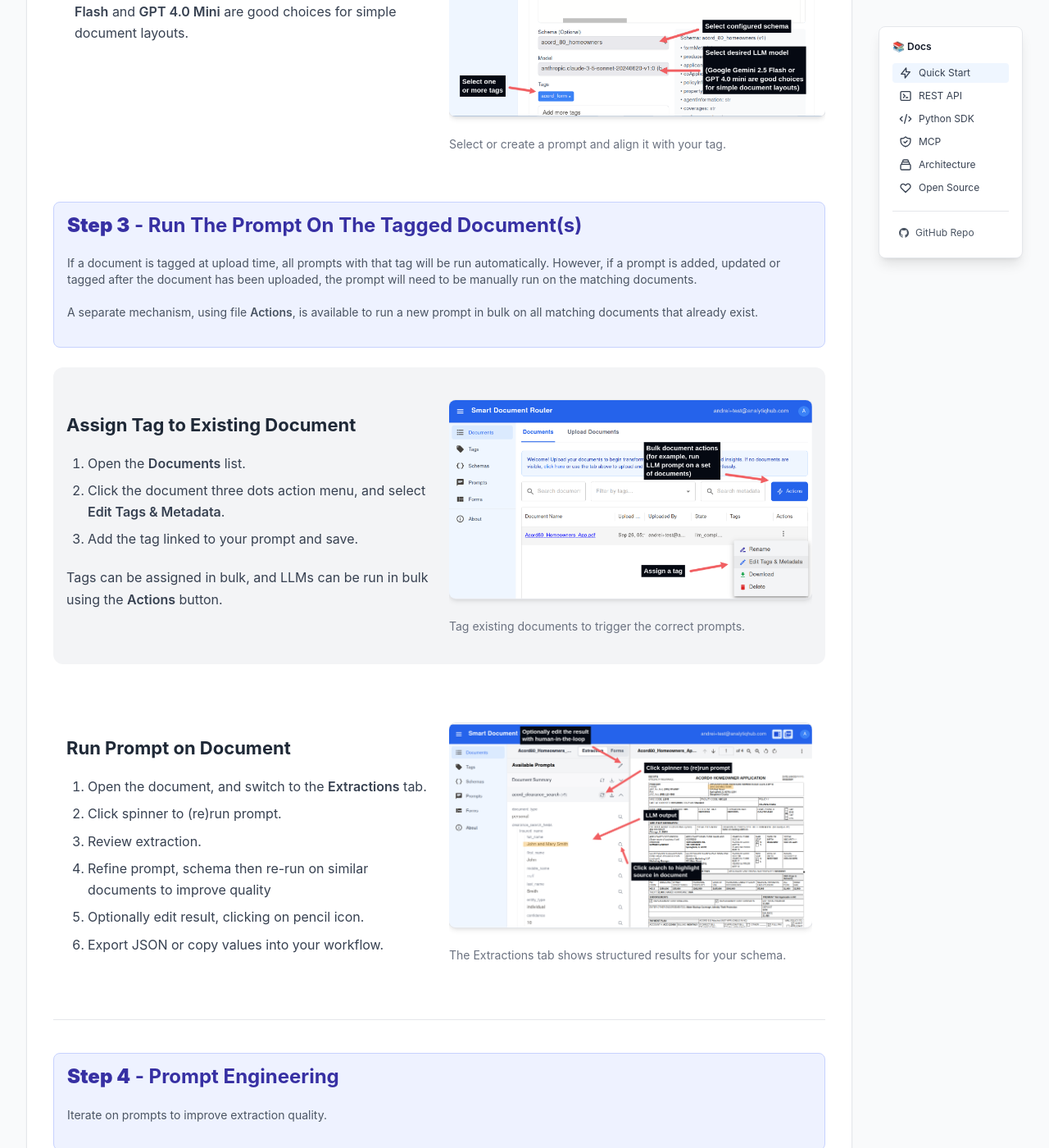
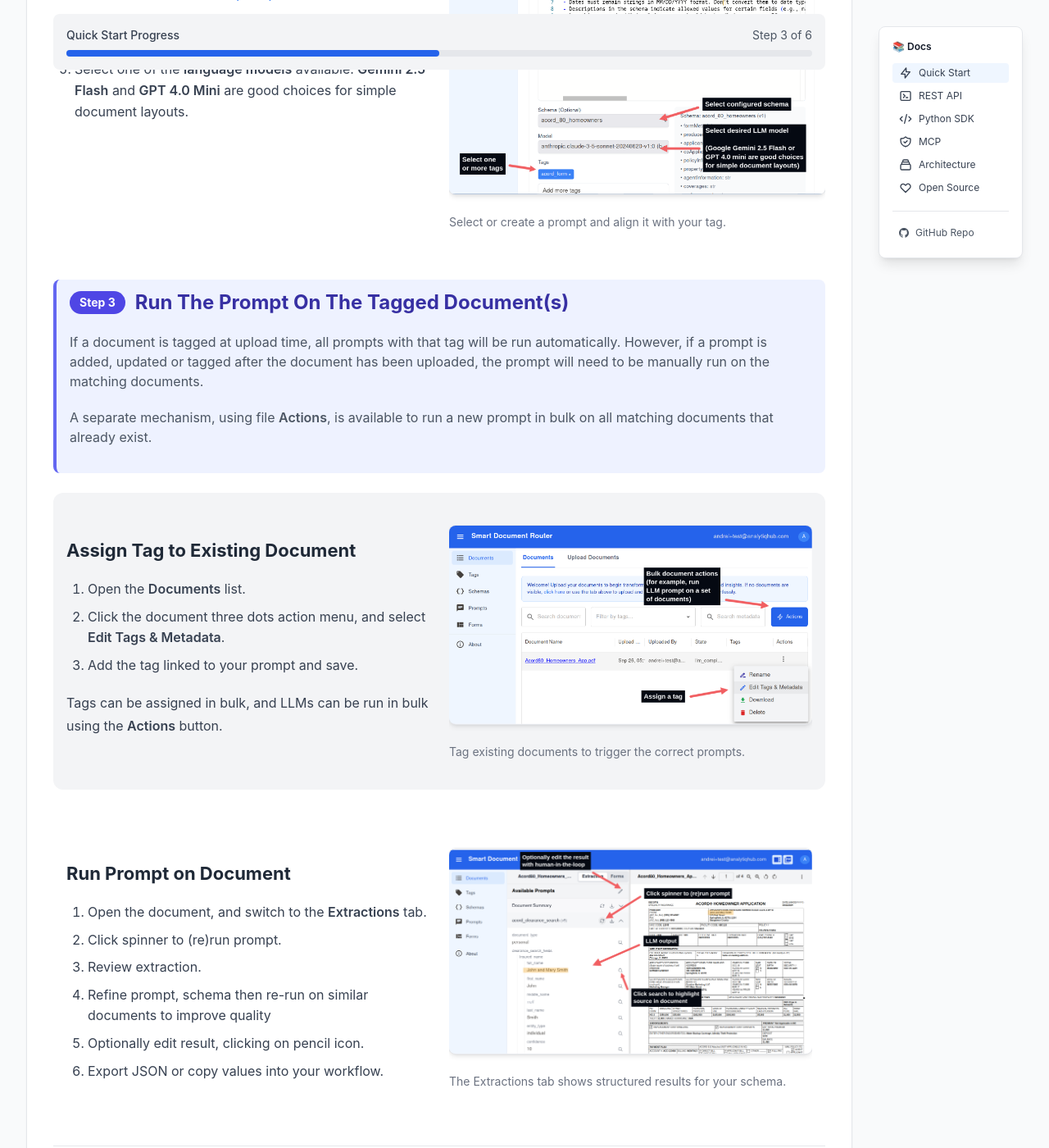
Before and after one commit to analytiq-hub/docrouter.github.io, a Jekyll site: the page built from quick_start.md, in a window 1280 px wide and 1400 px high, scrolled down 3953 px. Shown: the whole window at 82% size. Built offline with Jekyll 4.4.1, drawn with Linux system fonts in a browser that asks for light colours; nearby versions of some CDN libraries; some of the changed text lies outside the part shown.

Commit message:
Enhance quick start guide navigation and readability
- Add sticky progress indicator at top showing current step (1-6)
- Implement interactive JavaScript for real-time progress tracking
- Enhance step numbering with prominent badges and left border accents
- Add unique IDs for each step (step-1 through step-6)
- Improve visual separation between steps for better readability
- Convert step descriptions from text-sm to text-base for better readability
- Add smooth progress bar animations and scroll-based updates

````diff
--- a/quick_start.md
+++ b/quick_start.md
@@ -62,11 +62,25 @@ permalink: /quick-start/
   </div>
 </div>
 
+<!-- Progress Indicator -->
+<div class="bg-gray-100 rounded-lg p-4 mb-8 sticky top-4 z-10">
+  <div class="flex items-center justify-between text-sm">
+    <span class="font-medium">Quick Start Progress</span>
+    <span class="text-gray-600">Step <span id="current-step">1</span> of 6</span>
+  </div>
+  <div class="w-full bg-gray-200 rounded-full h-2 mt-2">
+    <div id="progress-bar" class="bg-blue-600 h-2 rounded-full transition-all duration-300" style="width: 16.67%"></div>
+  </div>
+</div>
+
 ---
 
-<div class="rounded-lg bg-indigo-50 border border-indigo-200 px-4 py-3 mb-3">
-  <span class="text-2xl font-bold text-indigo-800" role="heading" aria-level="2"><b>Step 1</b> - Upload Your First Document</span>
-  <p class="text-sm text-gray-600 mt-1">Start by uploading a file and verifying it processed.</p>
+<div class="rounded-lg bg-indigo-50 border-l-4 border-indigo-500 px-4 py-3 mb-3" id="step-1">
+  <div class="flex items-center mb-2">
+    <span class="bg-indigo-600 text-white text-sm font-bold px-3 py-1 rounded-full mr-3">Step 1</span>
+    <span class="text-2xl font-bold text-indigo-800">Upload Your First Document</span>
+  </div>
+  <p class="text-base text-gray-600 mt-1">Start by uploading a file and verifying it processed.</p>
 </div>
 
 <div class="grid grid-cols-1 md:grid-cols-2 gap-6 items-start bg-gray-100 rounded-xl p-4">
@@ -133,9 +147,12 @@ permalink: /quick-start/
 
 ---
 
-<div class="rounded-lg bg-indigo-50 border border-indigo-200 px-4 py-3 mb-3 mt-10">
-  <span class="text-2xl font-bold text-indigo-800" role="heading" aria-level="2"><b>Step 2</b> - Configure a Tag, Schema and Prompt</span>
-  <p class="text-sm text-gray-600 mt-1">To prevent running all the prompts on all the documents, we use a tag mechanism to assign which prompts run on which documents.
+<div class="rounded-lg bg-indigo-50 border-l-4 border-indigo-500 px-4 py-3 mb-3 mt-10" id="step-2">
+  <div class="flex items-center mb-2">
+    <span class="bg-indigo-600 text-white text-sm font-bold px-3 py-1 rounded-full mr-3">Step 2</span>
+    <span class="text-2xl font-bold text-indigo-800">Configure a Tag, Schema and Prompt</span>
+  </div>
+  <p class="text-base text-gray-600 mt-1">To prevent running all the prompts on all the documents, we use a tag mechanism to assign which prompts run on which documents.
 </p>
 </div>
 
@@ -212,10 +229,13 @@ permalink: /quick-start/
 </div>
 
 
-<div class="rounded-lg bg-indigo-50 border border-indigo-200 px-4 py-3 mb-3 mt-10">
-  <span class="text-2xl font-bold text-indigo-800" role="heading" aria-level="2"><b>Step 3</b> - Run The Prompt On The Tagged Document(s)</span>
-  <p class="text-sm text-gray-600 mt-1">If a document is tagged at upload time, all prompts with that tag will be run automatically. However, if a prompt is added, updated or tagged after the document has been uploaded, the prompt will need to be manually run on the matching documents.</p>
-  <p class="text-sm text-gray-600 mt-1">A separate mechanism, using file <strong>Actions</strong>, is available to run a new prompt in bulk on all matching documents that already exist.</p>
+<div class="rounded-lg bg-indigo-50 border-l-4 border-indigo-500 px-4 py-3 mb-3 mt-10" id="step-3">
+  <div class="flex items-center mb-2">
+    <span class="bg-indigo-600 text-white text-sm font-bold px-3 py-1 rounded-full mr-3">Step 3</span>
+    <span class="text-2xl font-bold text-indigo-800">Run The Prompt On The Tagged Document(s)</span>
+  </div>
+  <p class="text-base text-gray-600 mt-1">If a document is tagged at upload time, all prompts with that tag will be run automatically. However, if a prompt is added, updated or tagged after the document has been uploaded, the prompt will need to be manually run on the matching documents.</p>
+  <p class="text-base text-gray-600 mt-1">A separate mechanism, using file <strong>Actions</strong>, is available to run a new prompt in bulk on all matching documents that already exist.</p>
 </div>
 
 <div class="mt-6 grid grid-cols-1 md:grid-cols-2 gap-6 items-start bg-gray-100 rounded-xl p-4">
@@ -255,9 +275,12 @@ permalink: /quick-start/
 ---
 
 
-<div class="rounded-lg bg-indigo-50 border border-indigo-200 px-4 py-3 mb-3 mt-10">
-  <span class="text-2xl font-bold text-indigo-800" role="heading" aria-level="2"><b>Step 4</b> - Prompt Engineering</span>
-  <p class="text-sm text-gray-600 mt-1">Iterate on prompts to improve extraction quality.</p>
+<div class="rounded-lg bg-indigo-50 border-l-4 border-indigo-500 px-4 py-3 mb-3 mt-10" id="step-4">
+  <div class="flex items-center mb-2">
+    <span class="bg-indigo-600 text-white text-sm font-bold px-3 py-1 rounded-full mr-3">Step 4</span>
+    <span class="text-2xl font-bold text-indigo-800">Prompt Engineering</span>
+  </div>
+  <p class="text-base text-gray-600 mt-1">Iterate on prompts to improve extraction quality.</p>
 </div>
 
 ```text
@@ -281,9 +304,12 @@ Be precise with numbers and dates.
 
 ---
 
-<div class="rounded-lg bg-indigo-50 border border-indigo-200 px-4 py-3 mb-3 mt-10">
-  <span class="text-2xl font-bold text-indigo-800" role="heading" aria-level="2"><b>Step 5</b> - Manual Automation</span>
-  <p class="text-sm text-gray-600 mt-1">Leverage bulk uploads and actions for scale.</p>
+<div class="rounded-lg bg-indigo-50 border-l-4 border-indigo-500 px-4 py-3 mb-3 mt-10" id="step-5">
+  <div class="flex items-center mb-2">
+    <span class="bg-indigo-600 text-white text-sm font-bold px-3 py-1 rounded-full mr-3">Step 5</span>
+    <span class="text-2xl font-bold text-indigo-800">Manual Automation</span>
+  </div>
+  <p class="text-base text-gray-600 mt-1">Leverage bulk uploads and actions for scale.</p>
 </div>
 
 <div class="mt-6 grid grid-cols-1 md:grid-cols-2 gap-6 items-start bg-gray-100 rounded-xl p-4">
@@ -317,9 +343,12 @@ Be precise with numbers and dates.
 
 ---
 
-<div class="rounded-lg bg-indigo-50 border border-indigo-200 px-4 py-3 mb-3 mt-10">
-  <span class="text-2xl font-bold text-indigo-800" role="heading" aria-level="2"><b>Step 6</b> - Full Automation with APIs</span>
-  <p class="text-sm text-gray-600 mt-1">Automate end-to-end with REST API or Python SDK.</p>
+<div class="rounded-lg bg-indigo-50 border-l-4 border-indigo-500 px-4 py-3 mb-3 mt-10" id="step-6">
+  <div class="flex items-center mb-2">
+    <span class="bg-indigo-600 text-white text-sm font-bold px-3 py-1 rounded-full mr-3">Step 6</span>
+    <span class="text-2xl font-bold text-indigo-800">Full Automation with APIs</span>
+  </div>
+  <p class="text-base text-gray-600 mt-1">Automate end-to-end with REST API or Python SDK.</p>
 </div>
 
 ### REST API Automation
@@ -388,3 +417,39 @@ Refer to the [Python SDK Reference](/python-sdk).
 For **Support**: Contact our technical support team.
 
 Ready to get started? [Launch DocRouter Application](https://app.docrouter.ai) or explore our [REST API](/rest-api) and [Python SDK](/python-sdk) documentation.
+
+<script>
+// Interactive Progress Indicator
+document.addEventListener('DOMContentLoaded', function() {
+  const progressBar = document.getElementById('progress-bar');
+  const currentStepSpan = document.getElementById('current-step');
+  const steps = ['step-1', 'step-2', 'step-3', 'step-4', 'step-5', 'step-6'];
+
+  function updateProgress() {
+    let visibleStep = 1;
+
+    // Check which step is currently visible in the viewport
+    steps.forEach((stepId, index) => {
+      const element = document.getElementById(stepId);
+      if (element) {
+        const rect = element.getBoundingClientRect();
+        const isVisible = rect.top <= window.innerHeight * 0.5 && rect.bottom >= 0;
+        if (isVisible) {
+          visibleStep = index + 1;
+        }
+      }
+    });
+
+    // Update progress bar and current step
+    const progress = (visibleStep / 6) * 100;
+    progressBar.style.width = progress + '%';
+    currentStepSpan.textContent = visibleStep;
+  }
+
+  // Update progress on scroll
+  window.addEventListener('scroll', updateProgress);
+
+  // Update progress on page load
+  updateProgress();
+});
+</script>
````
